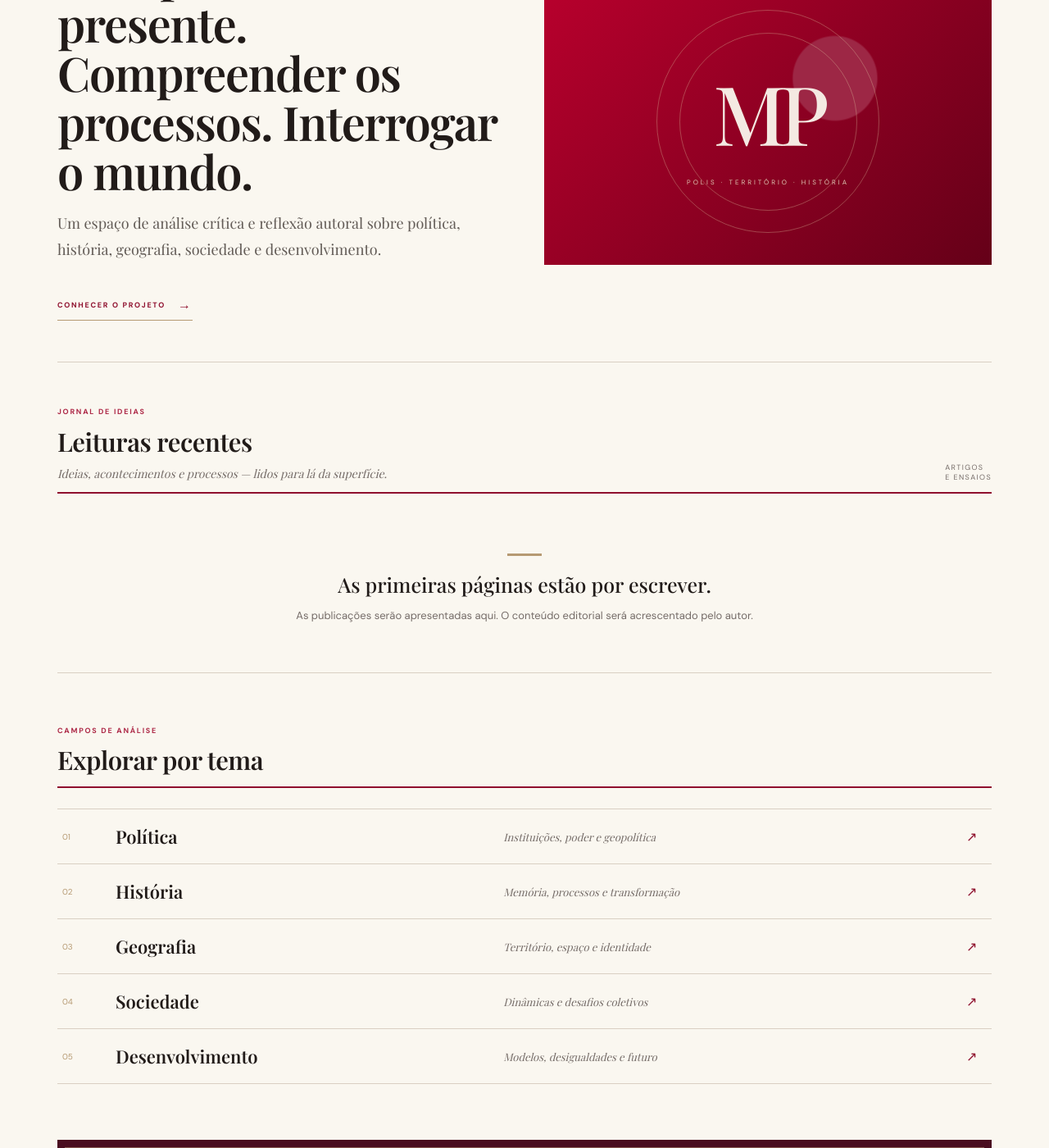
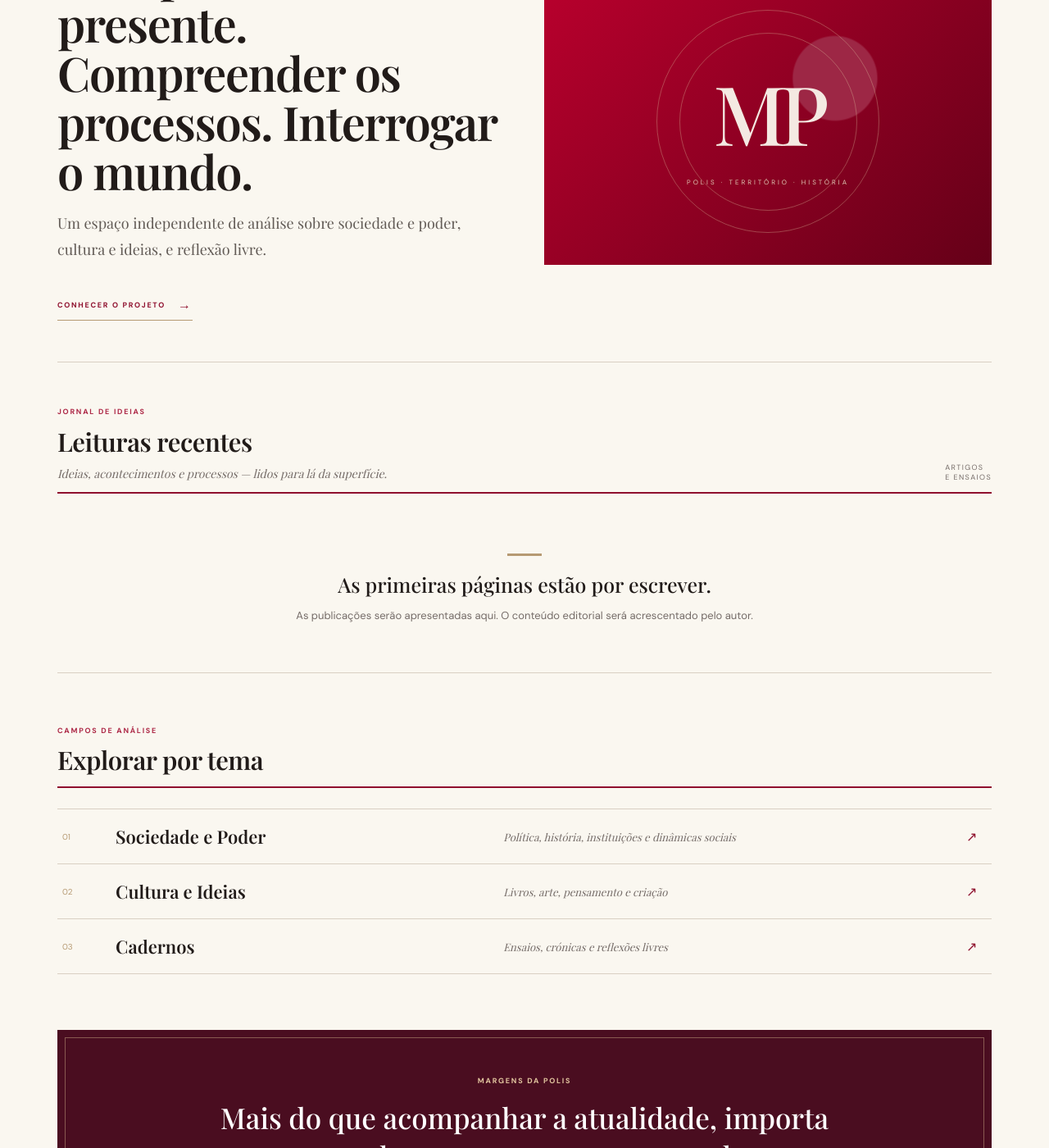
Before and after one commit to gmonteiropolli-design/Margens-da-Polis, a Jekyll site: the page built from index.html, in a window 1280 px wide and 1400 px high, scrolled down 408 px. Shown: the whole window at 82% size. Built offline with Jekyll 4.4.1, drawn with Linux system fonts in a browser that asks for light colours; the list of posts is cut into pages by our own code.

Commit message:
Atualiza a estrutura editorial e a navegação

```diff
--- a/index.html
+++ b/index.html
@@ -1,7 +1,7 @@
 ---
 layout: default
 title: "Margens da Pólis"
-description: "Análise crítica e reflexão independente sobre os processos que moldam o mundo."
+description: "Sociedade, poder, cultura e ideias — análise crítica e reflexão independente."
 ---
 <section class="edition-line"><span>ANÁLISE · REFLEXÃO · PENSAMENTO CRÍTICO</span><span>EDIÇÃO DIGITAL</span></section>
 
@@ -30,7 +30,7 @@ description: "Análise crítica e reflexão independente sobre os processos que
   <div class="lead-copy">
     <span class="section-kicker">PUBLICAÇÃO INDEPENDENTE</span>
     <h1>Interpretar o presente. Compreender os processos. Interrogar o mundo.</h1>
-    <p class="lead-summary">Um espaço de análise crítica e reflexão autoral sobre política, história, geografia, sociedade e desenvolvimento.</p>
+    <p class="lead-summary">Um espaço independente de análise sobre sociedade e poder, cultura e ideias, e reflexão livre.</p>
     <a class="text-link" href="{{ '/sobre/' | relative_url }}">CONHECER O PROJETO <span>→</span></a>
   </div>
   <div class="lead-art" aria-hidden="true"><span>MP</span><small>POLIS · TERRITÓRIO · HISTÓRIA</small></div>
@@ -63,11 +63,9 @@ description: "Análise crítica e reflexão independente sobre os processos que
 <section class="topics-section">
   <div class="section-heading"><div><span class="section-kicker">CAMPOS DE ANÁLISE</span><h2>Explorar por tema</h2></div></div>
   <div class="topic-list">
-    <a href="{{ '/categoria/politica/' | relative_url }}"><span>01</span><strong>Política</strong><i>Instituições, poder e geopolítica</i><b>↗</b></a>
-    <a href="{{ '/categoria/historia/' | relative_url }}"><span>02</span><strong>História</strong><i>Memória, processos e transformação</i><b>↗</b></a>
-    <a href="{{ '/categoria/geografia/' | relative_url }}"><span>03</span><strong>Geografia</strong><i>Território, espaço e identidade</i><b>↗</b></a>
-    <a href="{{ '/categoria/sociedade/' | relative_url }}"><span>04</span><strong>Sociedade</strong><i>Dinâmicas e desafios coletivos</i><b>↗</b></a>
-    <a href="{{ '/categoria/desenvolvimento/' | relative_url }}"><span>05</span><strong>Desenvolvimento</strong><i>Modelos, desigualdades e futuro</i><b>↗</b></a>
+    <a href="{{ '/categoria/sociedade-e-poder/' | relative_url }}"><span>01</span><strong>Sociedade e Poder</strong><i>Política, história, instituições e dinâmicas sociais</i><b>↗</b></a>
+    <a href="{{ '/categoria/cultura-e-ideias/' | relative_url }}"><span>02</span><strong>Cultura e Ideias</strong><i>Livros, arte, pensamento e criação</i><b>↗</b></a>
+    <a href="{{ '/categoria/cadernos/' | relative_url }}"><span>03</span><strong>Cadernos</strong><i>Ensaios, crónicas e reflexões livres</i><b>↗</b></a>
   </div>
 </section>
 
```
